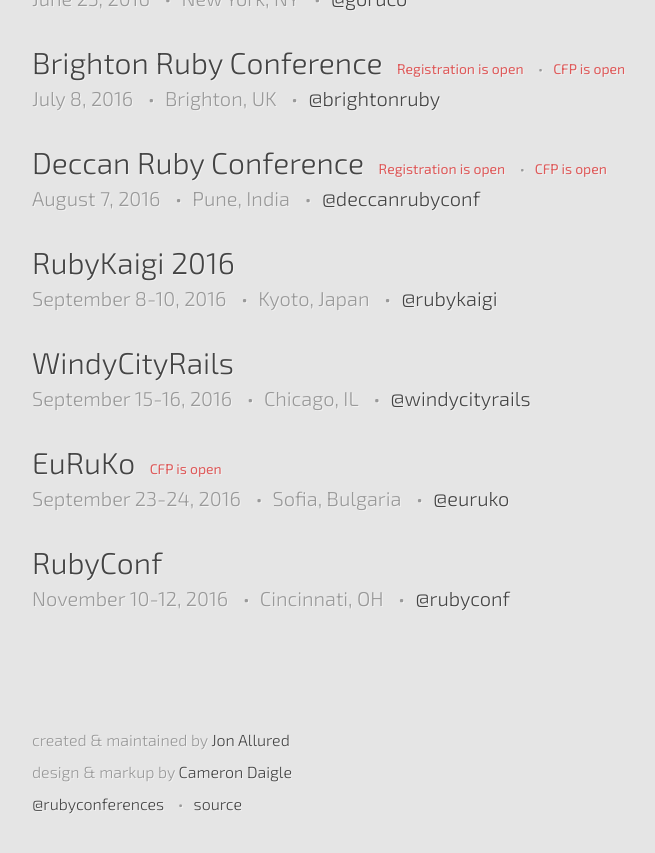
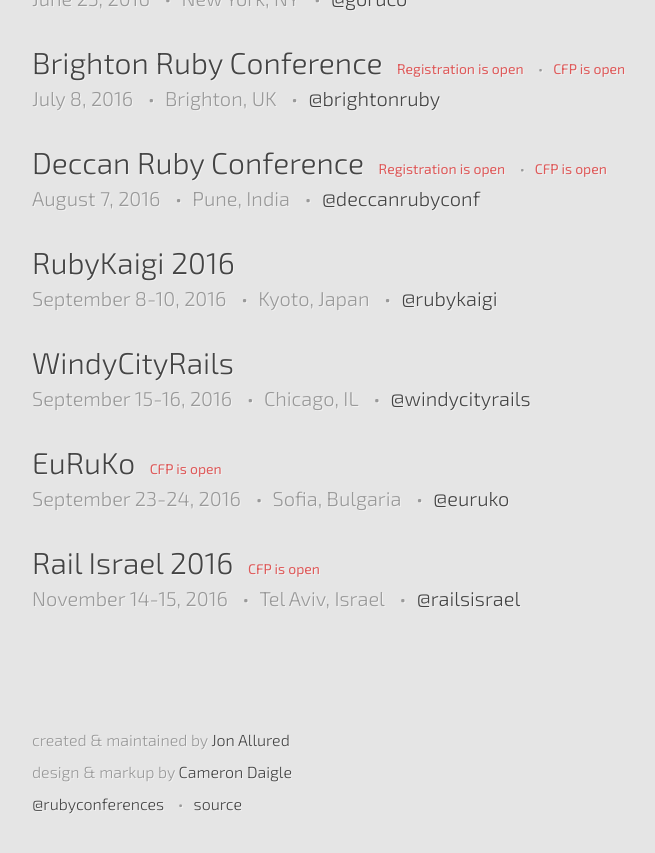
Before and after one commit to ruby-conferences/ruby-conferences.github.io, a Jekyll site: the page built from index.html, in a window 1280 px wide and 900 px high, scrolled down 1518 px. Shown: the top 853 px of the window, without its empty margins (208-863 px from the left). Built offline with Jekyll 4.4.1, drawn with Linux system fonts in a browser that asks for light colours.

Commit message:
Update current.yml

```diff
--- a/_data/current.yml
+++ b/_data/current.yml
@@ -108,3 +108,10 @@
   dates: "November 10-12, 2016"
   url: http://rubyconf.org/
   twitter: rubyconf
+
+  name: Rail Israel 2016
+  location: Tel Aviv, Israel
+  dates: "November 14-15, 2016"
+  url: https://railsisrael2016.events.co.il
+  twitter: railsisrael
+  cfp_phrase: CFP is open
```
